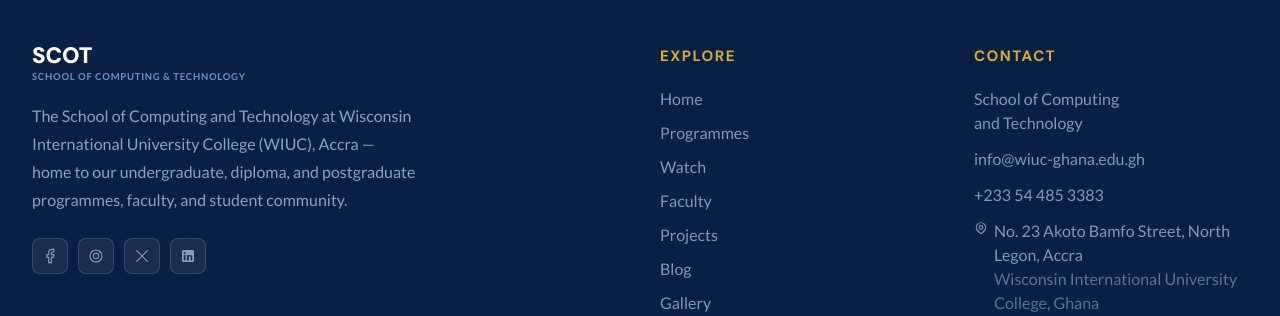
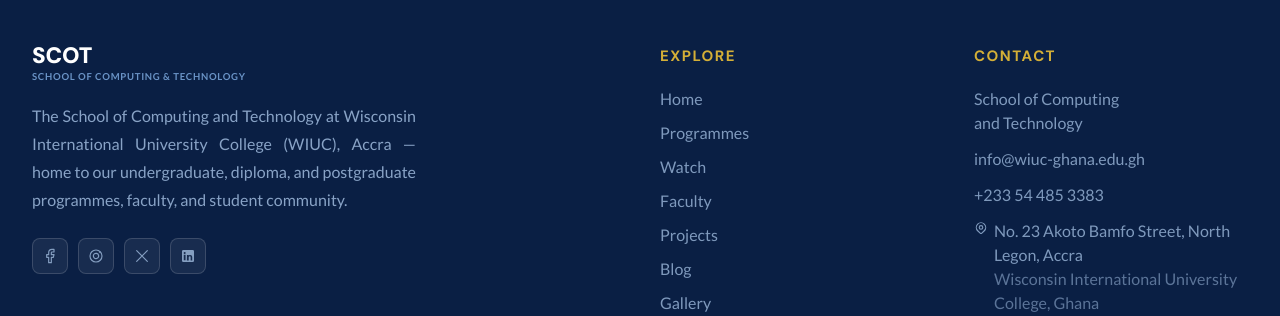
Before and after one commit to Simonzotoo/scot_website, a PHP site: page / in a window 1280 px wide. Shown: the part 1848-2164 px from the top of the page. Run offline with PHP 8.4, Linux system fonts and the light colour scheme; data comes from the database, SQL or seed files in the repository; data that the repository does not hold is empty; some libraries are stand-ins or nearby versions.

Commit message:
Justify body copy site-wide
Applied text-justify to actual write-up content — Dean's message,
About paragraphs and feature cards, hero subtext, programme
descriptions, eligibility card bodies, blog excerpts, project
summaries, video captions, footer tagline. Faculty profiles already
had this from an earlier pass.

Deliberately left alone: the short centered "intro blurb" under every
section heading (About the Department, Eligibility, Watch, etc.) —
those are 1-2 line taglines in a narrow centered column by design, and
justifying them would both look bad (too few words per line) and
break that established centered pattern. Also left short single-line
captions/labels/placeholder text alone, since justify has no visible
effect on text that never wraps.

Co-Authored-By: Claude Sonnet 5 <noreply@anthropic.com>

```diff
--- a/blog.php
+++ b/blog.php
@@ -51,7 +51,7 @@ require_once __DIR__ . '/includes/header.php';
                     <?= e(date('F j, Y', strtotime($post['date']))) ?>
                 </p>
                 <h3 class="font-heading font-black text-2xl text-ink leading-snug mb-4"><?= e($post['title']) ?></h3>
-                <p class="text-sm leading-7 text-slate-600 whitespace-pre-line"><?= e($post['excerpt']) ?></p>
+                <p class="text-sm leading-7 text-slate-600 whitespace-pre-line text-justify"><?= e($post['excerpt']) ?></p>
             </div>
             <?php if (!empty($post['video'])): ?>
             <div class="rounded-2xl overflow-hidden shadow-2xl border border-slate-200" style="aspect-ratio:16/9;">
--- a/includes/footer.php
+++ b/includes/footer.php
@@ -31,7 +31,7 @@ require_once __DIR__ . '/nav.php';
                     </div>
                 </a>
 
-                <p class="mt-5 max-w-sm text-sm leading-7" style="color:rgba(191,219,254,.70);">
+                <p class="mt-5 max-w-sm text-sm leading-7 text-justify" style="color:rgba(191,219,254,.70);">
                     The School of Computing and Technology at Wisconsin International University College (WIUC), Accra &mdash; home to our undergraduate, diploma, and postgraduate programmes, faculty, and student community.
                 </p>
 
--- a/index.php
+++ b/index.php
@@ -62,7 +62,7 @@ require_once __DIR__ . '/includes/header.php';
                 <?= e($heroSlides[0]['headline']) ?>
             </h1>
 
-            <p id="hero-subtext" class="mt-6 max-w-xl text-base leading-8" style="color:rgba(191,219,254,.78);">
+            <p id="hero-subtext" class="mt-6 max-w-xl text-base leading-8 text-justify" style="color:rgba(191,219,254,.78);">
                 <?= e($heroSlides[0]['subtext']) ?>
             </p>
 
@@ -129,7 +129,7 @@ require_once __DIR__ . '/includes/header.php';
         <div class="fade-in fade-in-delay-2">
             <span class="eyebrow" style="font-size:1.125rem; letter-spacing:.08em;">A Message From the Dean</span>
             <div class="gold-line mt-3 mb-6"></div>
-            <blockquote class="text-lg sm:text-xl leading-9 text-ink font-medium">
+            <blockquote class="text-lg sm:text-xl leading-9 text-ink font-medium text-justify">
                 &ldquo;<?= e($setting('dean_message')) ?>&rdquo;
             </blockquote>
             <div class="mt-7 flex items-center gap-4">
@@ -156,10 +156,10 @@ require_once __DIR__ . '/includes/header.php';
             <h2 class="font-heading font-black text-3xl text-ink sm:text-4xl leading-tight">
                 The School of<br>Computing and Technology.
             </h2>
-            <p class="mt-5 text-slate-500 leading-8 text-sm">
+            <p class="mt-5 text-slate-500 leading-8 text-sm text-justify">
                 <?= e($setting('about_paragraph_1')) ?>
             </p>
-            <p class="mt-4 text-slate-500 leading-8 text-sm">
+            <p class="mt-4 text-slate-500 leading-8 text-sm text-justify">
                 <?= e($setting('about_paragraph_2')) ?>
             </p>
             <div class="mt-7 flex flex-wrap gap-3">
@@ -176,7 +176,7 @@ require_once __DIR__ . '/includes/header.php';
             ] as [$title, $body]): ?>
             <div class="card-hover rounded-xl border border-slate-200 bg-white p-5 border-l-4 border-l-scotsaBlue">
                 <h3 class="font-heading font-bold text-scotsaBlue"><?= e($title) ?></h3>
-                <p class="mt-1.5 text-sm leading-6 text-slate-500"><?= e($body) ?></p>
+                <p class="mt-1.5 text-sm leading-6 text-slate-500 text-justify"><?= e($body) ?></p>
             </div>
             <?php endforeach; ?>
         </div>
--- a/projects.php
+++ b/projects.php
@@ -56,7 +56,7 @@ require_once __DIR__ . '/includes/header.php';
                 Supervised by <?= e($project['supervisor']) ?>
                 <?php if (!empty($project['coSupervisor'])): ?> &amp; <?= e($project['coSupervisor']) ?><?php endif; ?>
             </p>
-            <p class="mt-5 text-sm leading-7 text-slate-600 whitespace-pre-line"><?= e($project['summary']) ?></p>
+            <p class="mt-5 text-sm leading-7 text-slate-600 whitespace-pre-line text-justify"><?= e($project['summary']) ?></p>
             <div class="mt-7 flex flex-wrap gap-2.5">
                 <?php foreach ($project['stack'] as $tech): ?>
                 <span class="rounded-full border border-slate-200 px-3.5 py-1.5 text-sm font-semibold text-slate-600"><?= e($tech) ?></span>
--- a/watch.php
+++ b/watch.php
@@ -45,7 +45,7 @@ require_once __DIR__ . '/includes/header.php';
                 </video>
             </div>
             <p class="mt-4 font-heading font-bold text-lg text-ink"><?= e($vid['title']) ?></p>
-            <p class="mt-1 text-sm leading-6 text-slate-500"><?= e($vid['caption']) ?></p>
+            <p class="mt-1 text-sm leading-6 text-slate-500 text-justify"><?= e($vid['caption']) ?></p>
         </div>
         <?php endforeach; ?>
     </div>
```
Also changed, not shown: programmes.php (+4 -4 lines).
